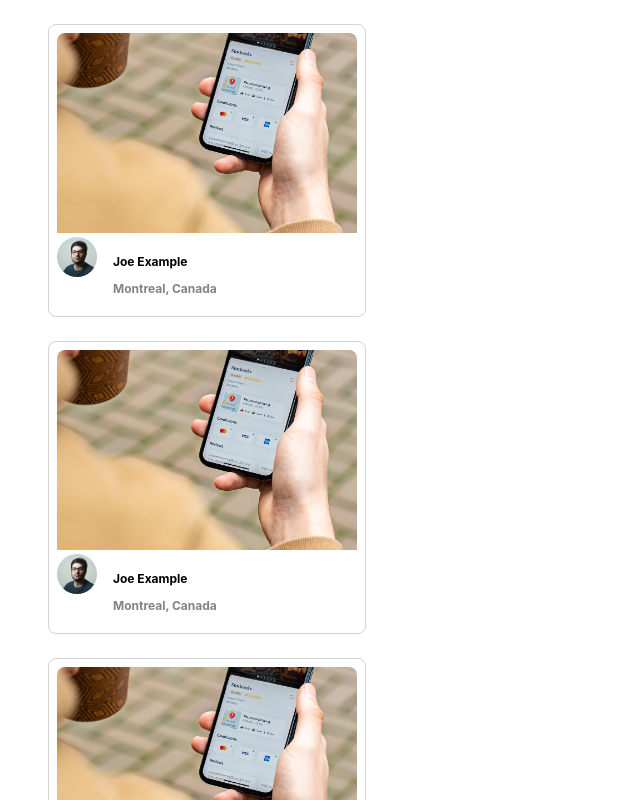
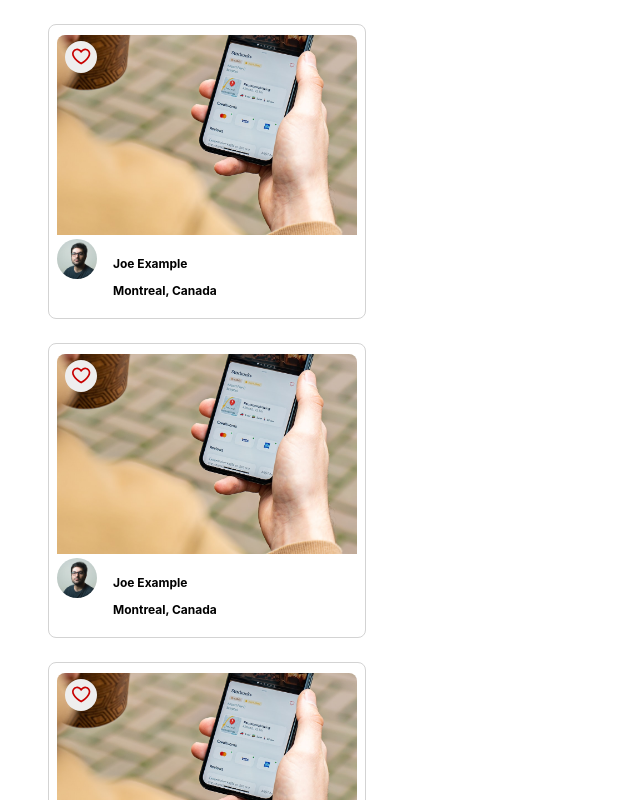
Before and after one commit to Kalaybot/photolabs-starter, a React (Vite) app in the folder frontend/: page / in a window 1280 px wide. Shown: the top 800 px of the page, without its empty margins (0-640 px from the left). Built offline with nearby package versions, Linux system fonts and the light colour scheme; the HTML template or start-up script is replaced by a standard one.

Commit message:
user can like a photo, use FavIcon for like button and make a new PhotoFavButton

```diff
--- a/frontend/src/components/PhotoFavButton.jsx
+++ b/frontend/src/components/PhotoFavButton.jsx
@@ -1,11 +1,19 @@
 // import FavIcon from './FavIcon';
 import '../styles/PhotoFavButton.scss';
+import { useState } from 'react';
+import FavIcon from './FavIcon';
 
 const PhotoFavButton = () => {
+  const [liked, setLiked] = useState(false);
+
+  const handleClick = () => {
+    setLiked(!liked);
+  };
+
   return (
-    <div className="photo-list__fav-icon">
+    <div className="photo-list__fav-icon" onClick={handleClick}>
       <div className="photo-list__fav-icon-svg">
-        {/* Insert React */}
+        <FavIcon selected={liked}/>
       </div>
     </div>
   );
--- a/frontend/src/components/PhotoListItem.jsx
+++ b/frontend/src/components/PhotoListItem.jsx
@@ -1,16 +1,18 @@
 import "../styles/PhotoListItem.scss";
+import PhotoFavButton from "./PhotoFavButton";
 
 const PhotoListItem = ({ username, imageSource, id, location, profile }) => {
   return (
-    <div className="photo-list__item">
-      <img className="photo-list__image" src={imageSource} alt={`Photo by ${username}`} />
+    <div className="photo-list__item" key={id}>
+      <div className="photo-list__image-container">
+        <PhotoFavButton />
+        <img className="photo-list__image" src={imageSource} alt={`Photo by ${username}`} />
+      </div>
       <div className="photo-list__user-details">
         <img className="photo-list__user-profile" src={profile} alt={`Profile of ${username}`} />
         <div className="photo-list__user-info">
-          <p>{username}</p>
-          <div className="photo-list__user-location">
-            <p>{location.city}, {location.country}</p>
-          </div>
+          <p className="photo-list__username">{username}</p>
+          <p className="photo-list__user-location">{location.city}, {location.country}</p>
         </div>
       </div>
     </div>
```
